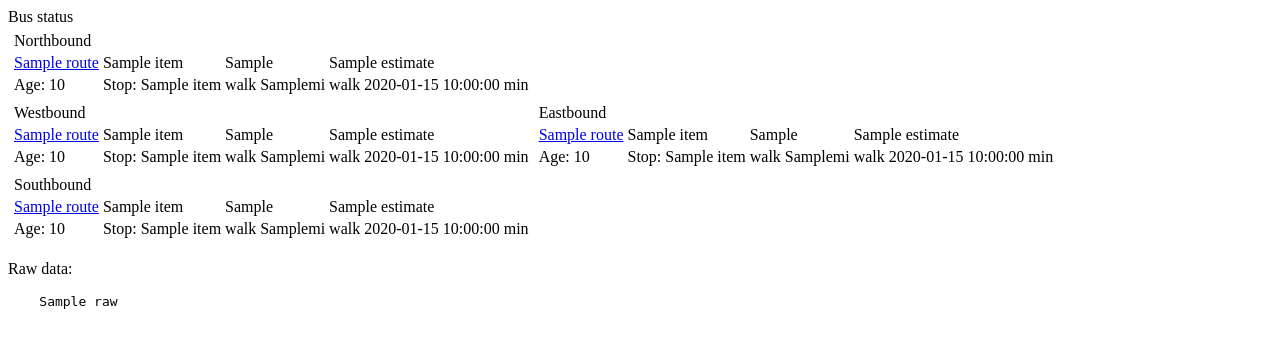
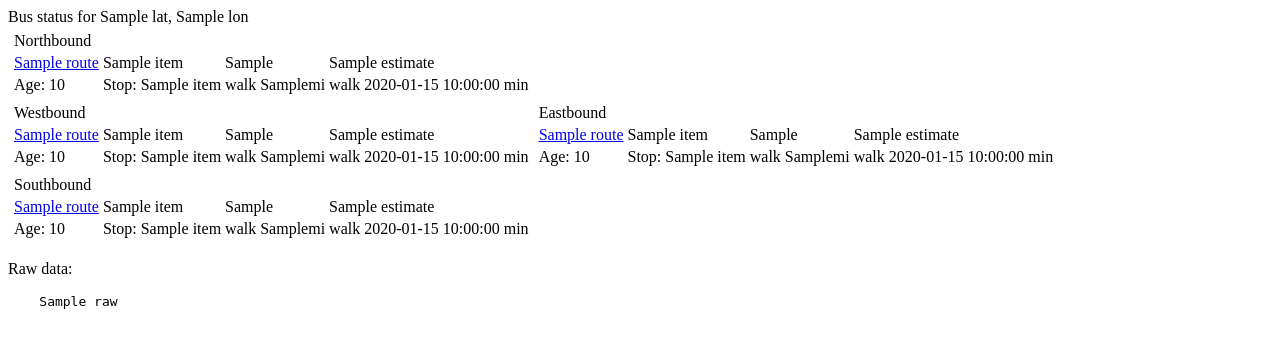
Before and after one commit to haileyplusplus/transitquality, a Python web app: template realtime/templates/bus_status.html in a window 1280 px wide. Shown: the top 348 px of the page. Run offline with Jinja, Linux system fonts and the light colour scheme; the template is opened without the code that fills it: most values are stand-ins (such as "Sample title", 1, 10 or a date in 2020).

Commit message:
Show lat and lon on info page

```diff
--- a/realtime/simple_frontend.py
+++ b/realtime/simple_frontend.py
@@ -93,7 +93,7 @@ def estimates():
     for v in directions.values():
         v.sort(key=lambda x: x['route'])
     raw = json.dumps(d, indent=4)
-    return render_template('bus_status.html', results=directions, raw=raw)
+    return render_template('bus_status.html', results=directions, raw=raw, lat=lat, lon=lon)
 
 
 @app.route('/detail')
--- a/realtime/templates/bus_status.html
+++ b/realtime/templates/bus_status.html
@@ -5,7 +5,7 @@
     <title>Bus Status</title>
 </head>
 <body>
-Bus status
+Bus status for {{ lat }}, {{ lon }}
 
 <table>
     <tr>
```
